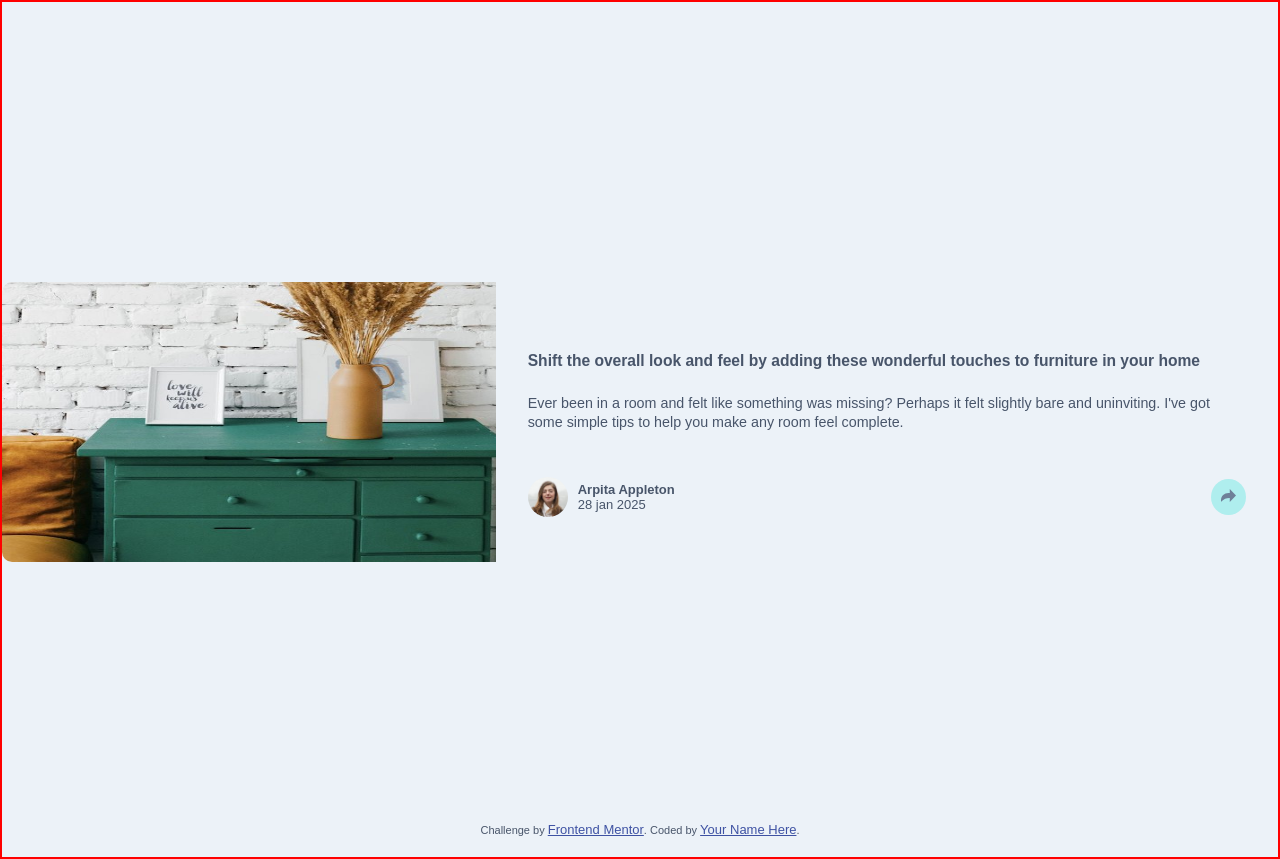
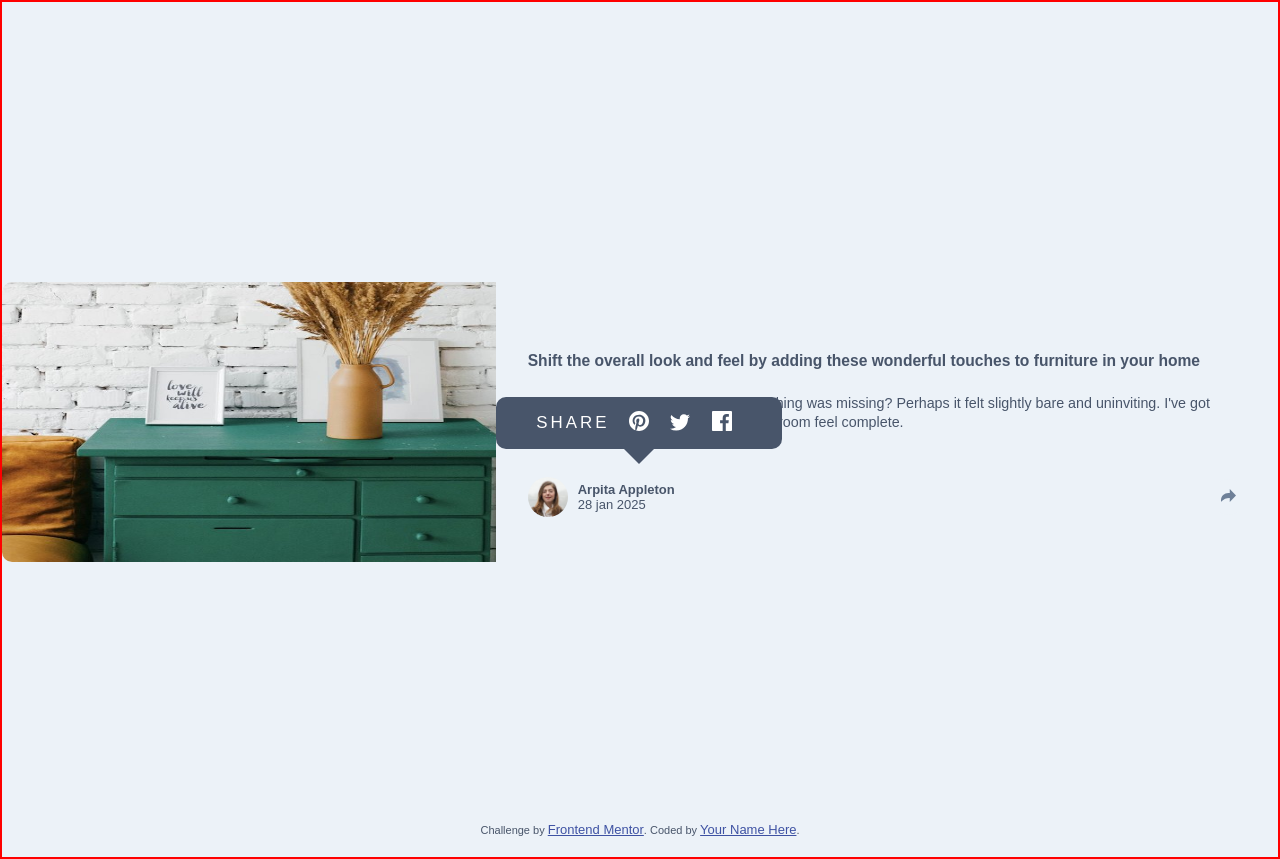
Before and after one commit to Arpitvishwakarma16/ARPIT-FIRST-UI-CHALLENGE, a plain HTML site: page index.html in a window 1280 px wide. Drawn offline with Linux system fonts and the light colour scheme.

Commit message:
second last

```diff
--- a/style.css
+++ b/style.css
@@ -92,30 +92,29 @@ img {
     font-weight: 100;
  }
  .icon-share {
-    padding: relative;
+    position: relative;
     z-index: 5;
-    background-color: paleturquoise;
+    background-color:var(--light-grayish-blue);
     padding: 10px;
     border-radius: 50%;
     cursor: pointer;
  }
  .icon-share:hover .i-share{
-    fill: var(--Grayish-Blue);
+    fill: var(--light-grayish-blue);
     animation: shareAnimation .2s linear;
  }
-
- @keyframes shareAnimation {
-    from {}
-    to {
+@keyframes shareAnimation {
+    from{}
+    to{
         transform: translateX(1px);
     }
- }
 
- .icon-share:hover{
-    background: var(--Very-dark-Grayish-Blue);
-    transition: background 100ms linear ;
- }
+}
 
+.icon-share:hover{
+   background-color: var(--Very-dark-grayish-blue);
+   transition: background 100ms linear;
+}
  .network {
     position: absolute;
     top: 5px;
@@ -124,25 +123,23 @@ img {
     height: 75px;
     padding: 2rem;
     border-radius:  0 0 10px 10px;
-    background: var(--Very-dark-Grayish-Blue);
+    background: var(--Very-dark-grayish-blue);
     display: flex;
     align-items: center;
-    visibility: hidden;
+    /*visibility: hidden; */
     z-index: 1;
  }
  .network p {
     font-size: 1.3rem;
     font-weight: 100;
-    color: var(--Grayish-Blue);
+    color: white;
     margin-right: 10px;
     text-transform: uppercase;
     letter-spacing: 3px;
  }
  .icon-network a  svg{
-    color: white;
     font-size: 1.7rem;
     margin: auto 0.7rem;
-
  }
 
  @media(min-width: 1024px) {
@@ -167,6 +164,17 @@ img {
         height: 50px;
         top: -60px;
         left: 59;
+        border-radius: 10px;
+        justify-content: center;
+ }
+ .network::after {
+    content: '';
+    position: absolute;
+    top: 52px;
+    display: block;
+    border-width: 15px;
+    border-style: solid;
+    border-color: var(--Very-dark-grayish-blue) transparent transparent;
  }
 
 }
```
